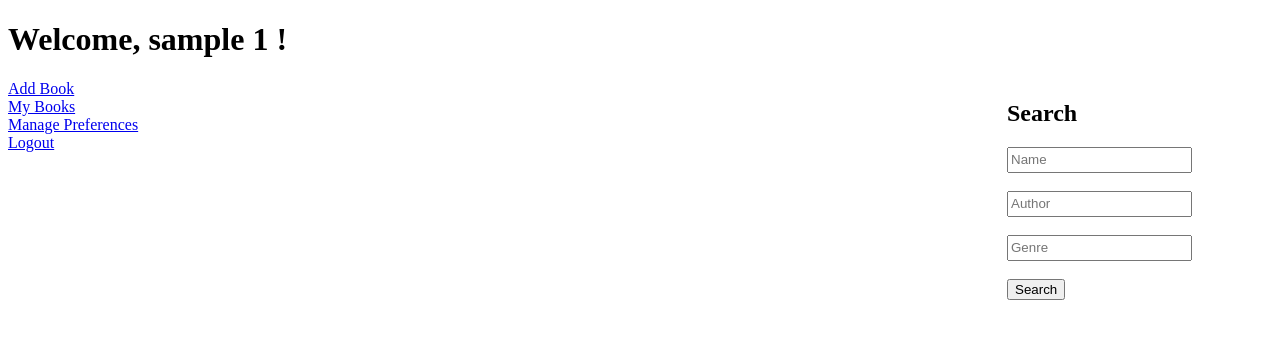
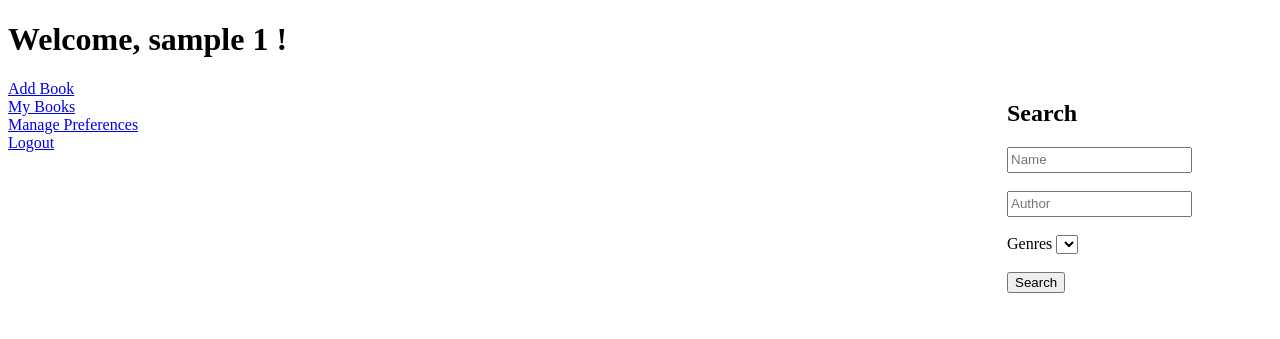
Before and after one commit to hrithik18236/BooksforU, a Flask app: a page that uses templates/home.html in a window 1280 px wide. Shown: the top 339 px of the page. Run offline with Flask 2, Linux system fonts and the light colour scheme; the visitor is signed in with stand-in values (Sample User, id 1); lists and menus that the app fills with data are empty; some libraries are stand-ins or nearby versions.

Commit message:
drop down menu for genres

```diff
--- a/templates/home.html
+++ b/templates/home.html
@@ -11,12 +11,19 @@
 <body>
 	<div class="searchbox">
 		<h2>Search</h2>
+
 		<form action="{{ url_for('search') }}" method="GET">
 			<input class="searchbar" placeholder="Name" type="text" name="name">
 			<br><br>
 			<input class="searchbar" placeholder="Author" type="text" name="author">
 			<br><br>
-			<input class="searchbar" placeholder="Genre" type="text" name="genre">
+            <label>Genres</label>
+             <select id = "genre" name="genre">
+             	<option value=""> </option>
+             	{% for genre in available_genres %}
+					<option value = "{{ genre['genre_name'] }}">{{ genre['genre_name'] }}</option>
+				{% endfor %}
+             </select>
 			<br><br>
 			<button type="submit">Search</button>
 		</form>
```
